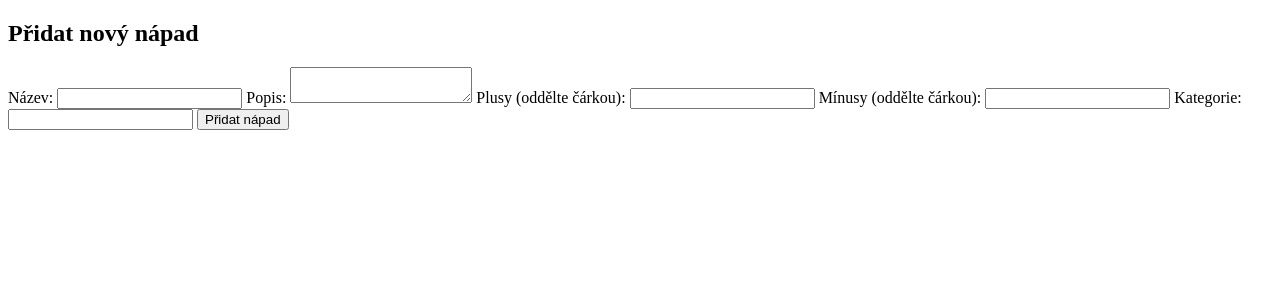
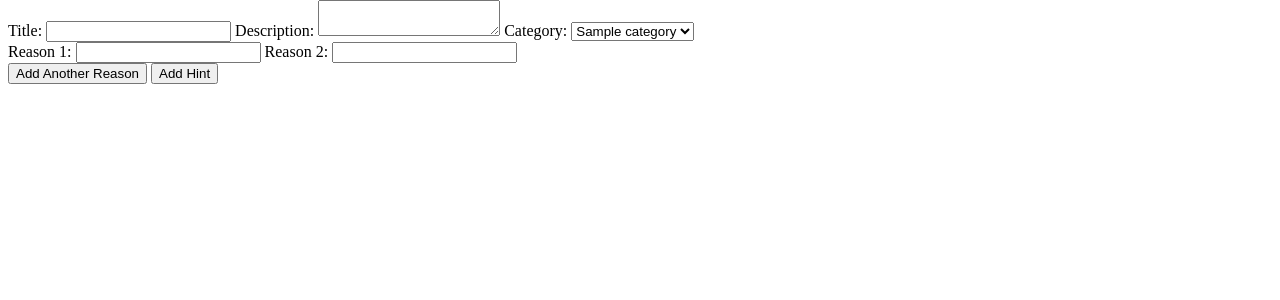
Before and after one commit to michalmacenka/hintwave, a PHP site: page /add.php in a window 1280 px wide. Shown: the part 98-398 px from the top of the page. Run offline with PHP 8.4, Linux system fonts and the light colour scheme; tables that the repository leaves empty or names only in its code hold one stand-in row (values such as "Sample post").

Commit message:
feat: category, reason model + add hint logic

```diff
--- a/www/add.php
+++ b/www/add.php
@@ -2,20 +2,32 @@
 require_once __DIR__ . '/common/Database.php';
 require_once __DIR__ . '/repositories/HintRepository.php';
 require_once __DIR__ . '/controllers/HintController.php';
+require_once __DIR__ . '/repositories/CategoryRepository.php';
+require_once __DIR__ . '/repositories/ReasonRepository.php';
 
 $db = new Database();
-$repository = new HintRepository($db);
-$controller = new HintController($repository);
+$categoryRepository = new CategoryRepository($db);
+$reasonRepository = new ReasonRepository($db);
+$hintRepository = new HintRepository($db, $categoryRepository, $reasonRepository);
+$hintController = new HintController($hintRepository, $categoryRepository);
 
+// Handle POST request to add a new hint
 if ($_SERVER['REQUEST_METHOD'] === 'POST') {
+  // Collect form data
   $title = $_POST['title'];
   $description = $_POST['description'];
-  $category = $_POST['category'];
-  $pros = explode(',', $_POST['pros']);
-  $cons = explode(',', $_POST['cons']);
+  $categoryId = $_POST['category'];
 
-  $controller->addHint($title, $description, $pros, $cons, $category);
+  // Collect reasons (they can be empty or null)
+  $reasons = array_filter($_POST['reasons'] ?? []); // Only include non-empty reasons
+
+  // Call the method to add the hint
+  $hintController->addHint($title, $description, $categoryId, $reasons);
+
+  // Redirect to the index page
   header('Location: index.php');
+  exit;
 } else {
-  $controller->showAddHintView();
+  // Display the add hint view with categories
+  $hintController->showAddHintView();
 }
--- a/www/controllers/HintController.php
+++ b/www/controllers/HintController.php
@@ -1,17 +1,21 @@
 <?php
+require_once __DIR__ . '/../models/Hint.php';
+
 
 class HintController
 {
-  private $repository;
+  private $hintRepository;
+  private $categoryRepository;
 
-  public function __construct(HintRepository $repository)
+  public function __construct(HintRepository $hintRepository, CategoryRepository $categoryRepository)
   {
-    $this->repository = $repository;
+    $this->hintRepository = $hintRepository;
+    $this->categoryRepository = $categoryRepository;
   }
 
   public function showHintsView()
   {
-    $hints = $this->repository->getAllHints();
+    $hints = $this->hintRepository->getAllHints();
     ob_start();
     include 'views/hints.php';
     $content = ob_get_clean();
@@ -20,16 +24,17 @@ class HintController
 
   public function showAddHintView()
   {
+    $categories = $this->categoryRepository->getAllCategories();
     ob_start();
     include 'views/add_hint.php';
     $content = ob_get_clean();
     include 'views/layout.php';
   }
 
-  public function addHint($title, $description, $pros, $cons, $category)
+  public function addHint($title, $description, $categoryId, array $reasons)
   {
-    $this->repository->addHint($title, $description, $pros, $cons, $category);
-    header('Location: index.php');
-    exit;
+    $category = $this->categoryRepository->getCategoryById($categoryId);
+    $hint = new Hint(0, 1, $title, $description, $category, [], date('Y-m-d H:i:s'));
+    $this->hintRepository->addHint($hint, $reasons); // Ensure your repository method is ready to handle this
   }
 }
--- /dev/null
+++ b/www/models/Category.php
@@ -0,0 +1,23 @@
+<?php
+
+class Category
+{
+  private $id;
+  private $name;
+
+  public function __construct($id, $name)
+  {
+    $this->id = $id;
+    $this->name = $name;
+  }
+
+  public function getId()
+  {
+    return $this->id;
+  }
+
+  public function getName()
+  {
+    return $this->name;
+  }
+}
--- a/www/models/Hint.php
+++ b/www/models/Hint.php
@@ -2,25 +2,36 @@
 
 class Hint
 {
-  private $id;
-  private $userId;
-  private $title;
-  private $description;
-  private $category;
-  private $createdAt;
-  private $pros;
-  private $cons;
+  private int $id;
+  private int $user_id;
+  private string $title;
+  private string $description;
+  private Category $category;
+  /**
+   * @var Reason[] Array of Reason objects
+   */
+  private array $reasons;
+  private $created_at;
 
-  public function __construct($id, $userId, $title, $description, $category, $createdAt, $pros = [], $cons = [])
+  public function __construct($id, $user_id, $title, $description, $category, $reasons, $created_at)
   {
     $this->id = $id;
-    $this->userId = $userId;
+    $this->user_id = $user_id;
     $this->title = $title;
     $this->description = $description;
     $this->category = $category;
-    $this->createdAt = $createdAt;
-    $this->pros = $pros;
-    $this->cons = $cons;
+    $this->reasons = $reasons;
+    $this->created_at = $created_at;
+  }
+
+  public function getId()
+  {
+    return $this->id;
+  }
+
+  public function getUserId()
+  {
+    return $this->user_id;
   }
 
   public function getTitle()
@@ -33,18 +44,18 @@ class Hint
     return $this->description;
   }
 
+  public function getReasons()
+  {
+    return $this->reasons;
+  }
+
   public function getCategory()
   {
     return $this->category;
   }
 
-  public function getPros()
+  public function getCreatedAt()
   {
-    return $this->pros;
-  }
-
-  public function getCons()
-  {
-    return $this->cons;
+    return $this->created_at;
   }
 }
--- /dev/null
+++ b/www/repositories/CategoryRepository.php
@@ -0,0 +1,38 @@
+<?php
+require_once __DIR__ . '/../models/Category.php';
+
+class CategoryRepository
+{
+  private $db;
+
+  public function __construct(Database $db)
+  {
+    $this->db = $db;
+  }
+
+  public function getAllCategories()
+  {
+    $sql = "SELECT * FROM categories";
+    $results = $this->db->select($sql);
+
+    $categories = [];
+    foreach ($results as $row) {
+      $categories[] = new Category($row['id'], $row['name']);
+    }
+
+    return $categories;
+  }
+
+  public function getCategoryById($id)
+  {
+    $sql = "SELECT * FROM categories WHERE id = ?";
+    $results = $this->db->select($sql, [$id]);
+
+    if (count($results) === 0) {
+      return null;
+    }
+
+    $row = $results[0];
+    return new Category($row['id'], $row['name']);
+  }
+}
--- a/www/repositories/HintRepository.php
+++ b/www/repositories/HintRepository.php
@@ -2,11 +2,15 @@
 
 class HintRepository
 {
-  private $db;
+  private Database $db;
+  private CategoryRepository $categoryRepository;
+  private ReasonRepository $reasonRepository;
 
-  public function __construct(Database $db)
+  public function __construct(Database $db, CategoryRepository $categoryRepository, ReasonRepository $reasonRepository)
   {
     $this->db = $db;
+    $this->categoryRepository = $categoryRepository;
+    $this->reasonRepository = $reasonRepository;
   }
 
   public function getAllHints()
@@ -17,56 +21,23 @@ class HintRepository
     $hints = [];
     foreach ($results as $row) {
       $hintId = $row['id'];
-      $pros = $this->getProsByHintId($hintId);
-      $cons = $this->getConsByHintId($hintId);
+      $reasons = $this->reasonRepository->getReasonsByHintId($hintId);
+      $category = $this->categoryRepository->getCategoryById($row['category_id']);
 
-      $hints[] = new Hint($row['id'], $row['user_id'], $row['title'], $row['description'], $row['category'], $row['created_at'], $pros, $cons);
+      $hints[] = new Hint($hintId, $row["user_id"], $row['title'], $row['description'], $category, $reasons, $row['created_at']);
     }
     return $hints;
   }
 
-  private function getProsByHintId($hintId)
+  public function addHint(Hint $hint, array $reasons)
   {
-    $sql = "SELECT description FROM pros WHERE hint_id = ?";
-    $results = $this->db->select($sql, [$hintId]);
-    return array_column($results, 'description');
-  }
-
-  private function getConsByHintId($hintId)
-  {
-    $sql = "SELECT description FROM cons WHERE hint_id = ?";
-    $results = $this->db->select($sql, [$hintId]);
-    return array_column($results, 'description');
-  }
-
-  public function addHint($title, $description, $pros, $cons, $category)
-  {
-    $sql = "INSERT INTO hints (title, description, category, user_id) VALUES (?, ?, ?, ?)";
-    $userId = 1;
-    $this->db->insert($sql, [$title, $description, $category, $userId]);
+    $sql = "INSERT INTO hints (user_id, title, description, category_id) VALUES (?, ?, ?, ?)";
+    $this->db->insert($sql, [$hint->getUserId(), $hint->getTitle(), $hint->getDescription(), $hint->getCategory()->getId()]);
 
     $hintId = $this->db->lastInsertId();
 
-    foreach ($pros as $pro) {
-      $this->db->insert("INSERT INTO pros (hint_id, description) VALUES (?, ?)", [$hintId, $pro]);
-    }
-
-    foreach ($cons as $con) {
-      $this->db->insert("INSERT INTO cons (hint_id, description) VALUES (?, ?)", [$hintId, $con]);
+    foreach ($reasons as $r) {
+      $this->db->insert("INSERT INTO reasons (hint_id, value) VALUES (?, ?)", [$hintId, $r]);
     }
   }
-
-  public function getPros($hintId)
-  {
-    $sql = 'SELECT description FROM pros WHERE hint_id = ?';
-    $results = $this->db->select($sql, [$hintId]);
-    return array_column($results, 'description');
-  }
-
-  public function getCons($hintId)
-  {
-    $sql = 'SELECT description FROM cons WHERE hint_id = ?';
-    $results = $this->db->select($sql, [$hintId]);
-    return array_column($results, 'description');
-  }
 }
--- /dev/null
+++ b/www/repositories/ReasonRepository.php
@@ -0,0 +1,24 @@
+<?php
+
+class ReasonRepository
+{
+  private Database $db;
+
+  public function __construct(Database $db)
+  {
+    $this->db = $db;
+  }
+
+  public function getReasonsByHintId(int $hintId): array
+  {
+    $sql = "SELECT value FROM reasons WHERE hint_id = ?";
+    $results = $this->db->select($sql, [$hintId]);
+    return array_column($results, 'value');
+  }
+
+  public function addReason(int $hintId, string $description): void
+  {
+    $sql = "INSERT INTO reasons (hint_id, description) VALUES (?, ?)";
+    $this->db->insert($sql, [$hintId, $description]);
+  }
+}
--- a/www/views/add_hint.php
+++ b/www/views/add_hint.php
@@ -1,19 +1,42 @@
-<h2>Přidat nový nápad</h2>
-<form action="add.php" method="POST">
-  <label for="title">Název:</label>
-  <input type="text" id="title" name="title" required>
+<form action="add.php" method="post">
+  <label for="title">Title:</label>
+  <input type="text" name="title" id="title" required>
 
-  <label for="description">Popis:</label>
-  <textarea id="description" name="description" required></textarea>
+  <label for="description">Description:</label>
+  <textarea name="description" id="description" required></textarea>
 
-  <label for="pros">Plusy (oddělte čárkou):</label>
-  <input type="text" id="pros" name="pros" required>
+  <label for="category">Category:</label>
+  <select name="category" id="category" required>
+    <?php foreach ($categories as $category): ?>
+      <option value="<?php echo $category->getId(); ?>">
+        <?php echo htmlspecialchars($category->getName()); ?>
+      </option>
+    <?php endforeach; ?>
+  </select>
 
-  <label for="cons">Mínusy (oddělte čárkou):</label>
-  <input type="text" id="cons" name="cons" required>
+  <div id="reasons-container">
+    <label for="reasons[]">Reason 1:</label>
+    <input type="text" name="reasons[]" required>
 
-  <label for="category">Kategorie:</label>
-  <input type="text" id="category" name="category" required>
+    <label for="reasons[]">Reason 2:</label>
+    <input type="text" name="reasons[]" required>
+  </div>
 
-  <button type="submit">Přidat nápad</button>
+  <button type="button" id="add-reason-button">Add Another Reason</button>
+
+  <input type="submit" value="Add Hint">
 </form>
+
+<script>
+  const addReasonButton = document.getElementById('add-reason-button');
+  const reasonsContainer = document.getElementById('reasons-container');
+
+  addReasonButton.addEventListener('click', function() {
+    const reasonInput = document.createElement('input');
+    reasonInput.type = 'text';
+    reasonInput.name = 'reasons[]';
+    reasonInput.placeholder = 'Reason';
+
+    reasonsContainer.appendChild(reasonInput);
+  });
+</script>
```
Also changed, not shown: www/index.php (+8 -3 lines), www/models/Reason.php (added, +30 -0 lines), www/views/hints.php (+5 -31 lines), www/.htaccess.
